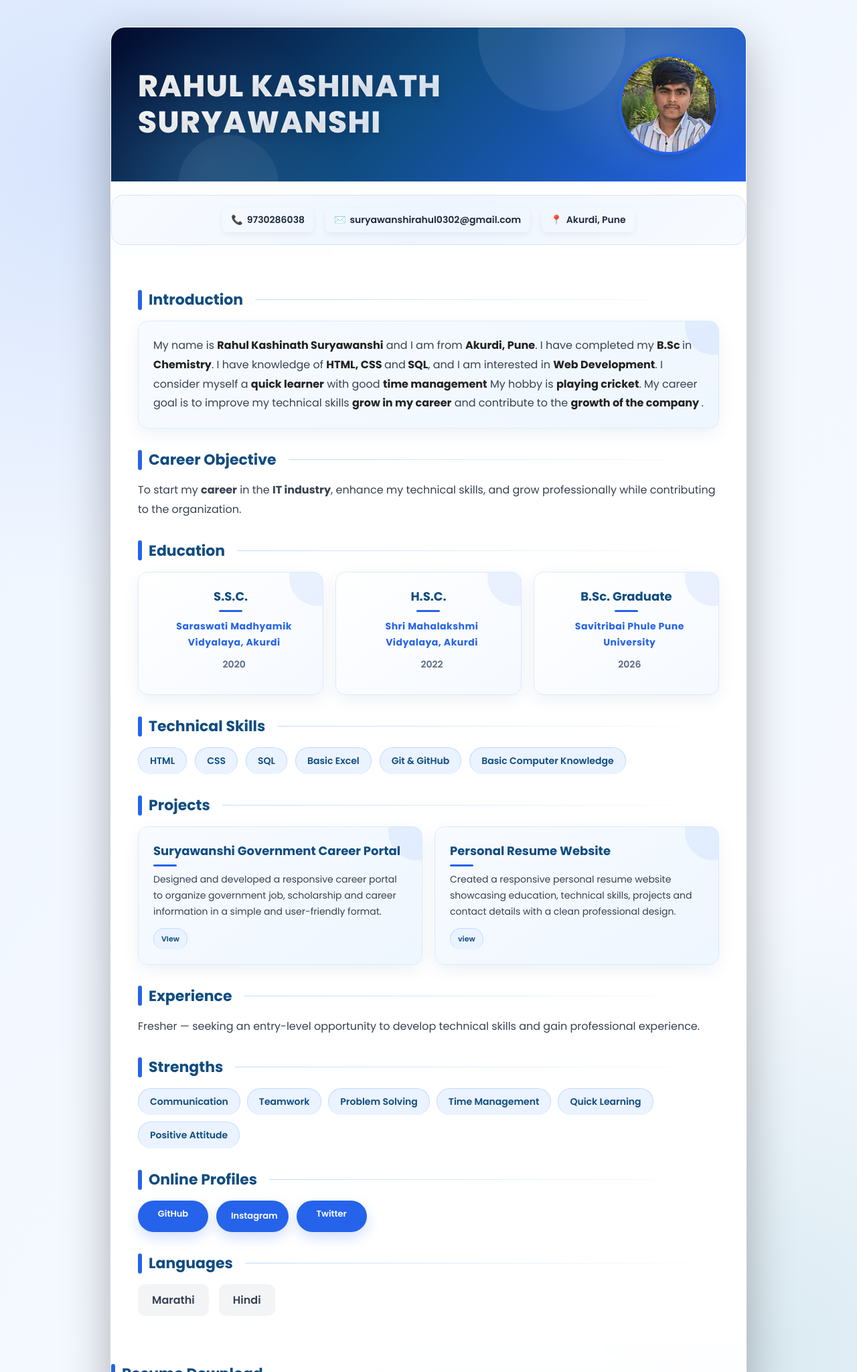
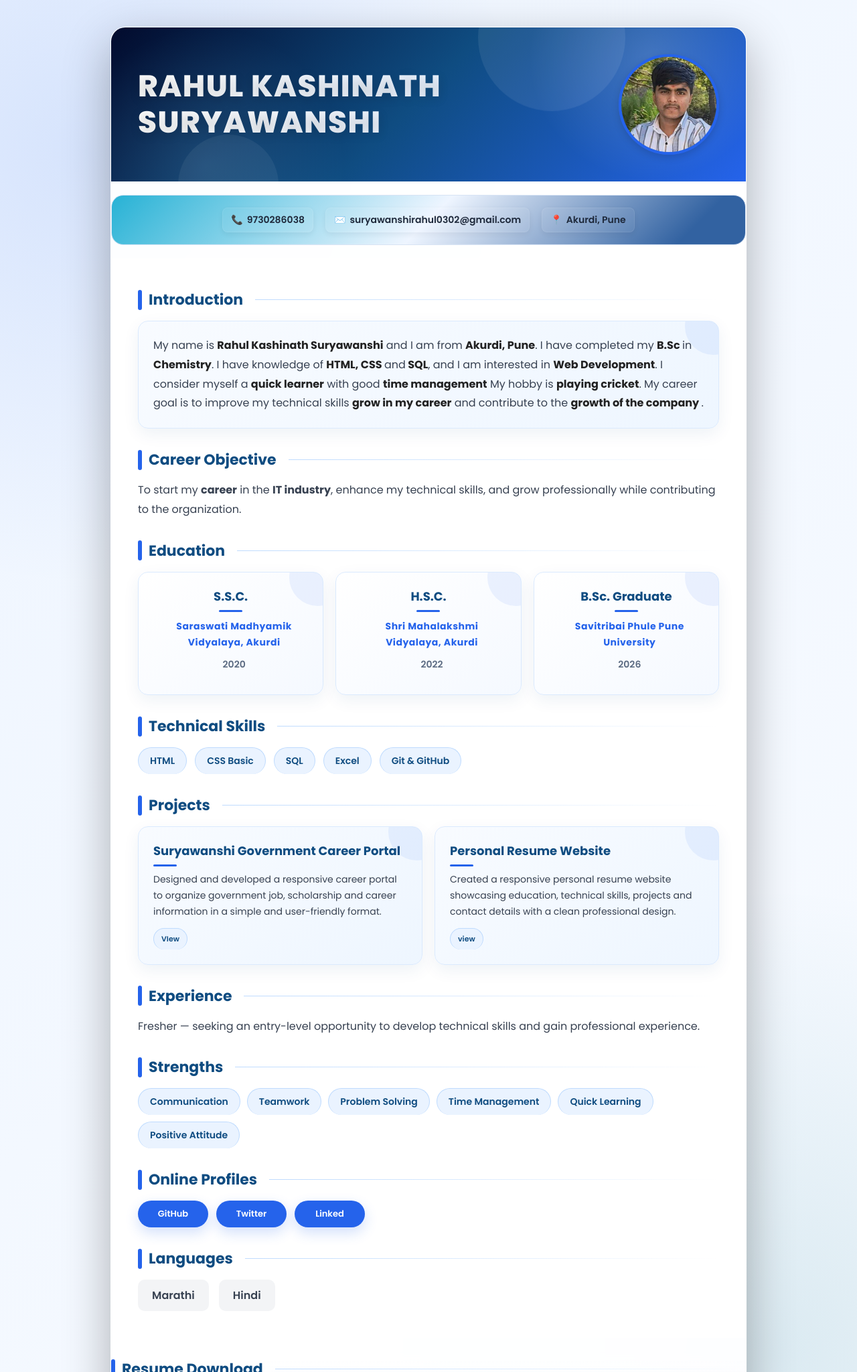
Before and after one commit to suryawanshirahul883-cell/Resume, a plain HTML site: page index.html in a window 1280 px wide. Shown: the top 2049 px of the page at 67% size. Drawn offline with Linux system fonts and the light colour scheme.

Commit message:
linked button add and contrct-bar change background or percentage bar light white background add

```diff
--- a/index.html
+++ b/index.html
@@ -331,12 +331,10 @@
         margin: 20px 0;
 
         /* Premium Static Background */
-    background: linear-gradient(
-        135deg,
-        #f8fbff 0%,
+        background: linear-gradient(135deg,
+                #27b2d5 0%,
                 #eef5ff 50%,
-        #f8fbff 100%
-    );
+                #3262a1 90%);
 
         border: 1px solid #d7e3f4;
         border-radius: 18px;
@@ -399,7 +397,7 @@
     .contact-bar a:hover {
         transform: translateY(-4px);
 
-    background: #ffffff;
+        background: #f4f3f4;
 
         border-color: #93c5fd;
 
@@ -513,6 +511,7 @@
             font-size: 13px;
         }
     }
+
     /* ==================================
    MAIN CONTENT
 ================================== */
@@ -635,16 +634,15 @@
 
     .education-card:hover {
 
+        background-color: rgb(11, 102, 248);
+
         transform:
 
             translateY(-7px);
 
         box-shadow:
 
-            0 15px 30px rgba(37,
-                99,
-                235,
-                0.18);
+            0 15px 30px rgba(17, 45, 105, 0.659);
     }
 
 
@@ -706,7 +704,6 @@
     .percentage:hover {
         text-decoration: none !important;
         color: #1d4ed8;
-
         transform: translateY(-2px);
         box-shadow: none;
     }
@@ -1933,7 +1930,7 @@
 
                 <span class="skill">
 
-                    CSS
+                    CSS Basic
 
                 </span>
 
@@ -1945,7 +1942,7 @@
 
                 <span class="skill">
 
-                    Basic Excel
+                     Excel
 
                 </span>
 
@@ -1956,11 +1953,6 @@
 
                 </span>
 
-                <span class="skill">
-
-                    Basic Computer Knowledge
-
-                </span>
 
 
 
@@ -2047,15 +2039,16 @@
                     GitHub
                 </a>
 
-                <a href="https://www.instagram.com/suryawanshii_rahull/" target="_blank" class="instagram-btn">
-                    <i class="fab fa-instagram"></i>
-                    Instagram
-                </a>
-
                 <a href="https://twitter.com/RAHULSU77040323/" target="_blank" class="twitter-btn">
                     <i class="fa-brands fa-x-twitter"></i>
                     Twitter
                 </a>
+
+                <a href="https://www.linkedin.com/in/rahul-kashinath-suryawanshi" target="_blank" class="linkedin-btn">
+                    <i class="fab fa-linkedin"></i>
+                    Linked
+                </a>
+
             </div>
             <!-- LANGUAGES -->
 
```
Lines whose indentation alone changed are shown as unchanged.
